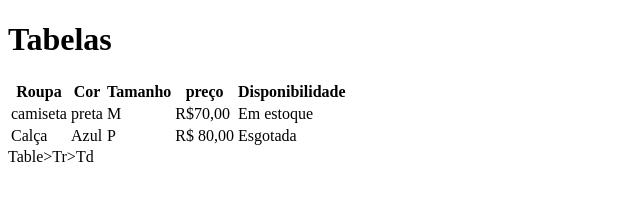
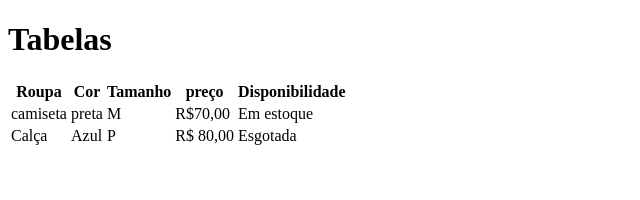
Before and after one commit to Matheus-M-Garcia/Aula-Tabela-, a plain HTML site: page index.html in a window 1280 px wide. Shown: the whole page, without its empty margins (0-640 px from the left). Drawn offline with Linux system fonts and the light colour scheme.

Commit message:
Bug corrigido

```diff
--- a/index.html
+++ b/index.html
@@ -42,7 +42,6 @@
 
     </table>
 
-   Table>Tr>Td
 
 </body>
 </html>
```
